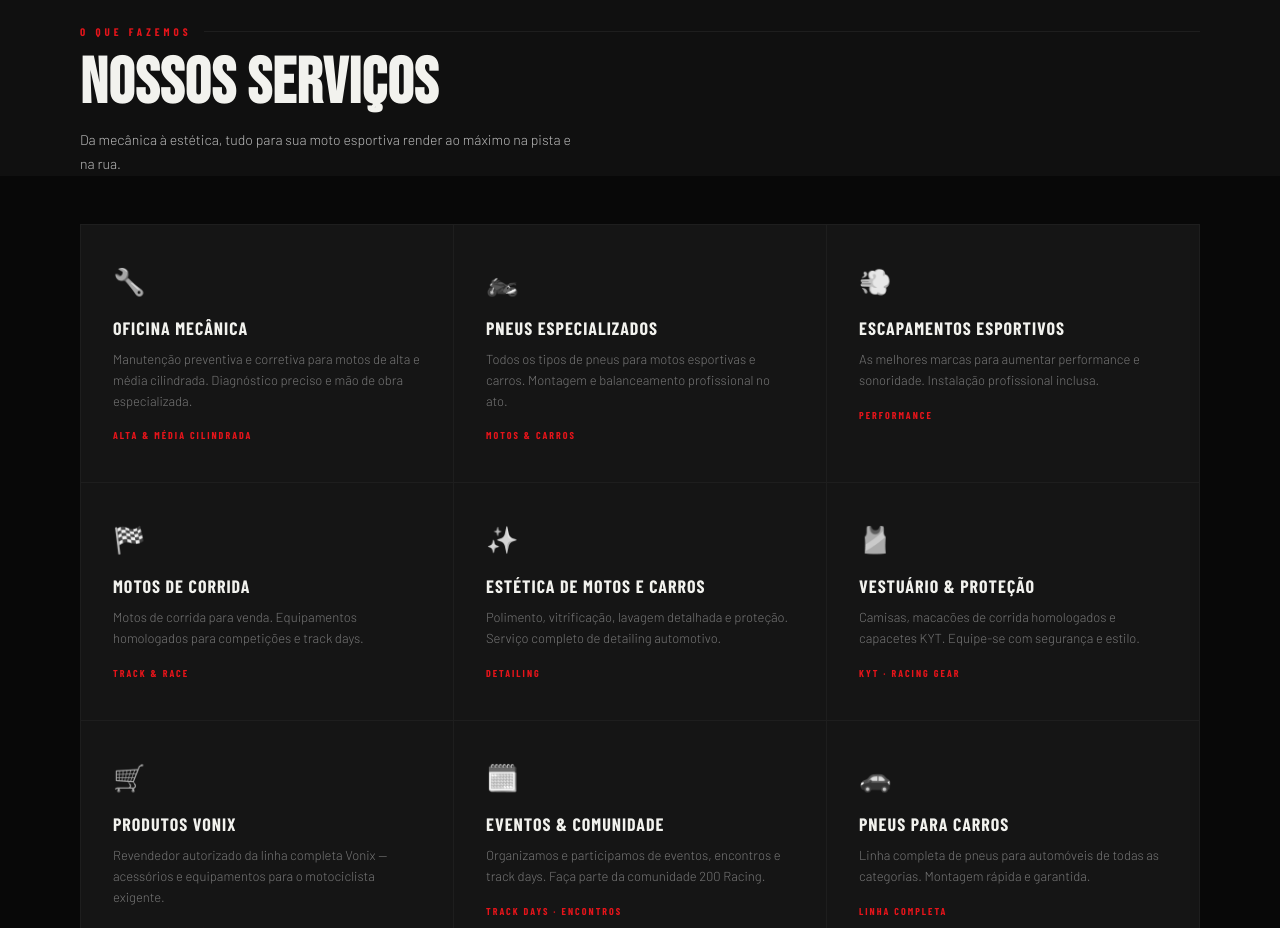
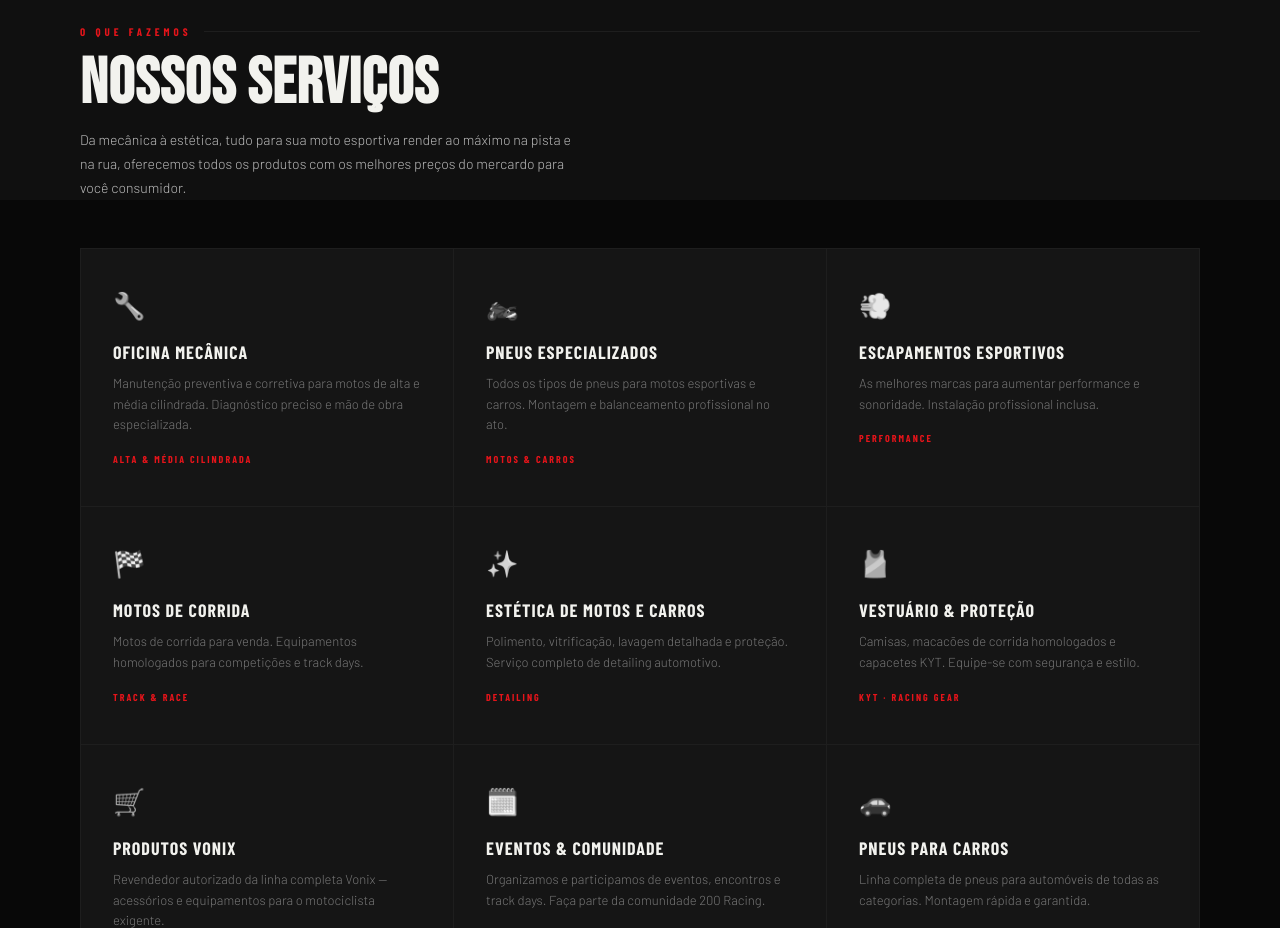
Before and after one commit to crow1y/200racing, a plain HTML site: page index.html in a window 1280 px wide. Shown: the part 1140-2068 px from the top of the page. Drawn offline with nearby package versions, Linux system fonts and the light colour scheme; no server answers; a web font is replaced by a local one.

Commit message:
atualizar historia

```diff
--- a/index.html
+++ b/index.html
@@ -229,7 +229,7 @@
 <section id="servicos">
   <div class="section-label">O que fazemos</div>
   <h2 class="section-title">Nossos Serviços</h2>
-  <p class="section-sub">Da mecânica à estética, tudo para sua moto esportiva render ao máximo na pista e na rua.</p>
+  <p class="section-sub">Da mecânica à estética, tudo para sua moto esportiva render ao máximo na pista e na rua, oferecemos todos os produtos com os melhores preços do mercardo para você consumidor.</p>
 </section>
 <div class="services-grid" style="margin:0 80px 90px;border:1px solid var(--border)">
   <div class="srv-card"><span class="srv-icon">🔧</span><div class="srv-name">Oficina Mecânica</div><p class="srv-desc">Manutenção preventiva e corretiva para motos de alta e média cilindrada. Diagnóstico preciso e mão de obra especializada.</p><span class="srv-tag">Alta & Média cilindrada</span></div>
```
